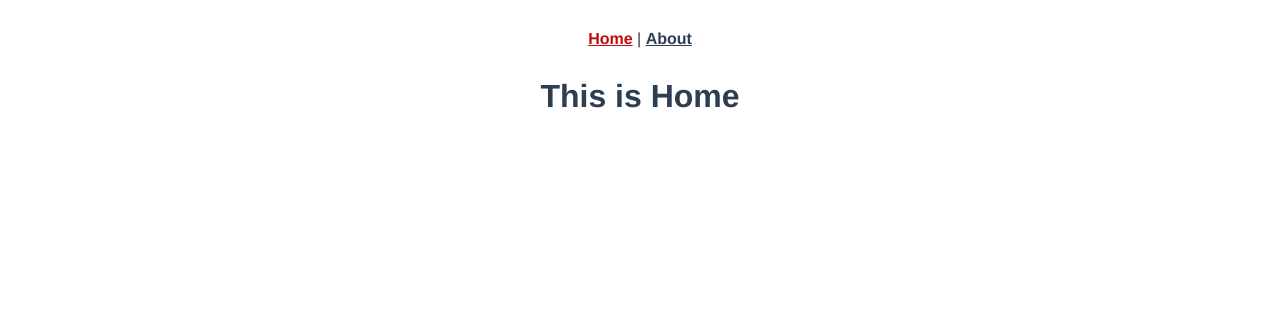
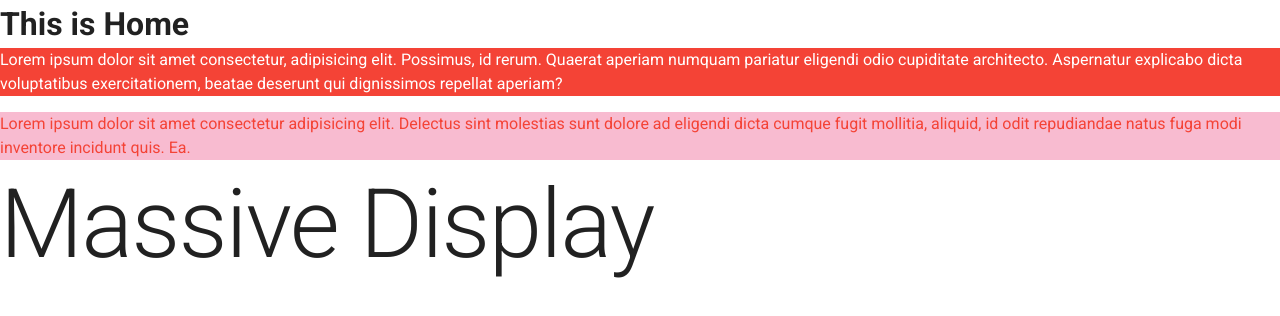
Before and after one commit to lvlichael72/projectX, a Vue app in the folder Front/web/: page / in a window 1280 px wide. Shown: the top 316 px of the page. Built offline with nearby package versions, Linux system fonts and the light colour scheme.

Commit message:
Setting up Vuetify

```diff
--- a/Front/web/src/App.vue
+++ b/Front/web/src/App.vue
@@ -1,32 +1,31 @@
 <template>
-  <div id="app">
-    <div id="nav">
-      <router-link to="/">Home</router-link> |
-      <router-link to="/about">About</router-link>
-    </div>
-    <router-view/>
-  </div>
+<v-app>
+  <v-content>
+    <router-view></router-view>
+  </v-content>
+
+ </v-app>
 </template>
 
 <style lang="scss">
-#app {
-  font-family: Avenir, Helvetica, Arial, sans-serif;
-  -webkit-font-smoothing: antialiased;
-  -moz-osx-font-smoothing: grayscale;
-  text-align: center;
-  color: #2c3e50;
-}
+// #app {
+//   font-family: Avenir, Helvetica, Arial, sans-serif;
+//   -webkit-font-smoothing: antialiased;
+//   -moz-osx-font-smoothing: grayscale;
+//   text-align: center;
+//   color: #2c3e50;
+// }
 
-#nav {
-  padding: 30px;
+// #nav {
+//   padding: 30px;
 
-  a {
-    font-weight: bold;
-    color: #2c3e50;
+//   a {
+//     font-weight: bold;
+//     color: #2c3e50;
 
-    &.router-link-exact-active {
-      color: #c00c0c;
-    }
-  }
-}
+//     &.router-link-exact-active {
+//       color: #c00c0c;
+//     }
+//   }
+// }
 </style>
--- a/Front/web/src/views/Home.vue
+++ b/Front/web/src/views/Home.vue
@@ -1,6 +1,9 @@
 <template>
   <div class="home">
     <h1>This is Home</h1>
+    <p class="red white--text">Lorem ipsum dolor sit amet consectetur, adipisicing elit. Possimus, id rerum. Quaerat aperiam numquam pariatur eligendi odio cupiditate architecto. Aspernatur explicabo dicta voluptatibus exercitationem, beatae deserunt qui dignissimos repellat aperiam?</p>
+    <p class="pink lighten-4 red--text">Lorem ipsum dolor sit amet consectetur adipisicing elit. Delectus sint molestias sunt dolore ad eligendi dicta cumque fugit mollitia, aliquid, id odit repudiandae natus fuga modi inventore incidunt quis. Ea.</p>
+    <h1 class="display-4">Massive Display</h1>
   </div>
 </template>
 
```
